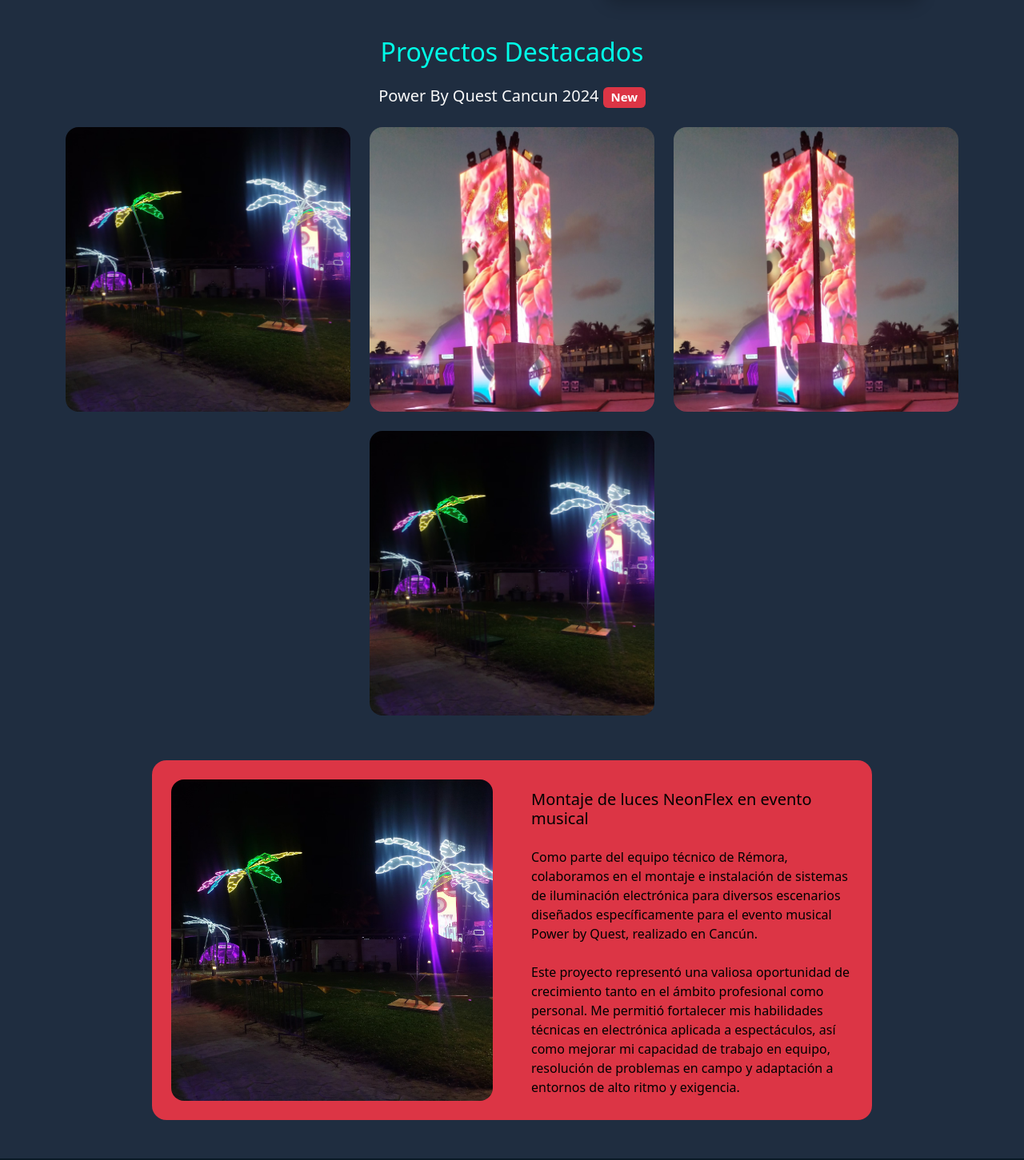
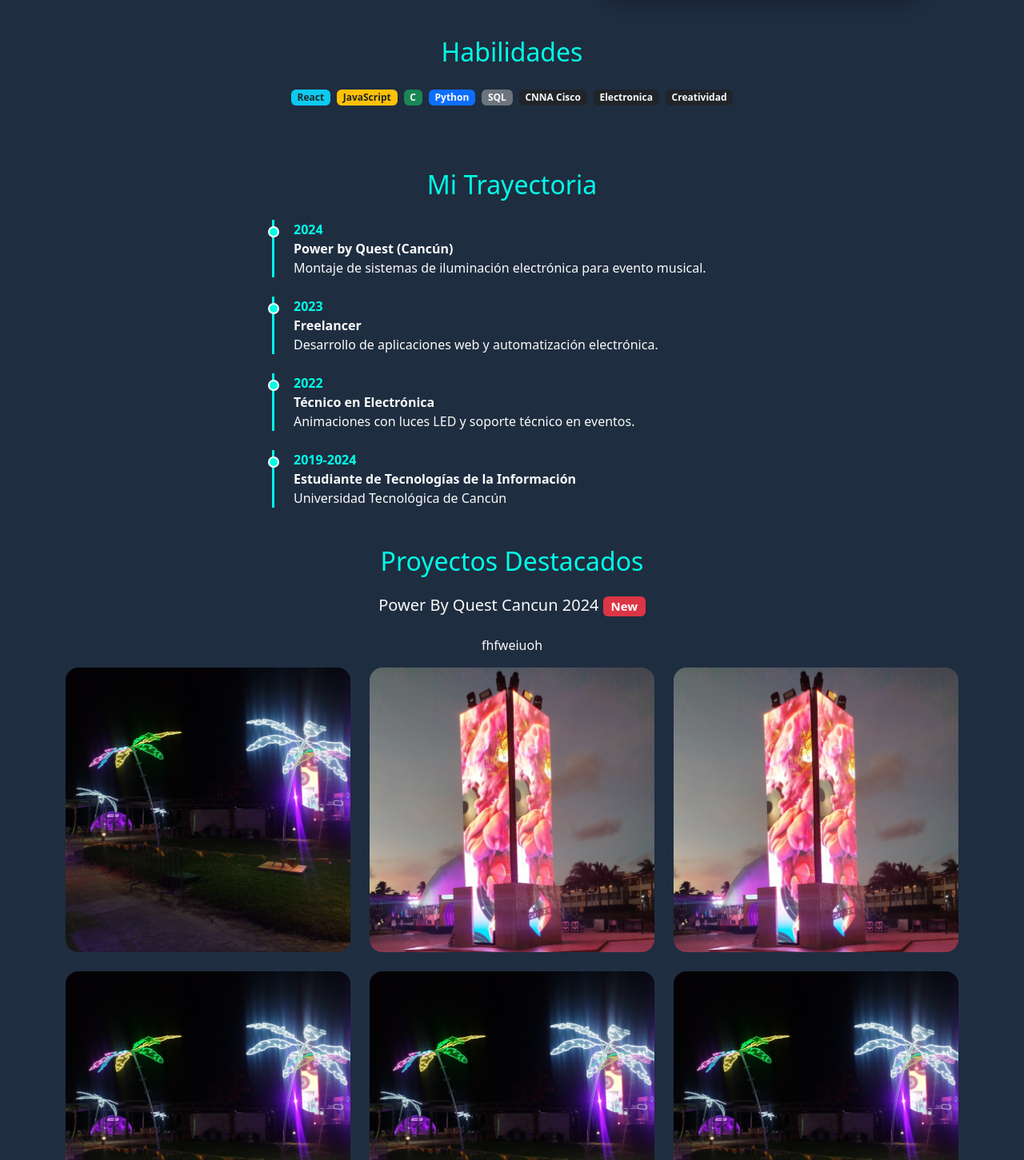
Before and after one commit to RmzGerardo/Elbetunas, a React (Vite) app: page / in a window 1280 px wide. Shown: the part 739-2190 px from the top of the page at 80% size. Built offline with nearby package versions, Linux system fonts and the light colour scheme; a web font is replaced by a local one.

Commit message:
Cambios hechos en produccion

```diff
--- a/src/about_main/Portafolio.jsx
+++ b/src/about_main/Portafolio.jsx
@@ -1,22 +1,103 @@
-// import spider from "../img/spider.jpg"; // Asegúrate de que la ruta sea correcta
-import cubo_3 from "../img/cubo_3.jpg"; // Asegúrate de que la ruta sea correcta
-import cubo_2 from "../img/cubo_2.jpg"; // Asegúrate de que la ruta sea correcta
-import can4 from "../img/can4.jpg"; // Asegúrate de que la ruta sea correcta
+import cubo_3 from "../img/cubo_3.jpg";
+import cubo_2 from "../img/cubo_2.jpg";
 
 export const Portafolio = () => {
   const proyectos = [
     {
       nombre: "Proyecto Power by Quest",
       descripcion: "Instalacion de leds para evento musical en Cancun.",
-      imagen: "../img/spider.jpg", // pon la ruta de tu imagen
+      imagen: "../img/spider.jpg", //
       github: "https://github.com/usuario/tareas",
       demo: "https://tareas-demo.com",
     },
-    // ...más proyectos
   ];
 
   return (
     <>
+      <section className="container my-5">
+        <div className="row">
+          <div className="col-12 text-center mb-4">
+            <h2 className="text-center mb-4" style={{ color: "#00ffe7" }}>
+              Habilidades
+            </h2>
+            <div className="row justify-content-center">
+              <div className="col-auto mb-2">
+                <span className="badge bg-info text-dark mx-1">
+                  <i className="fab fa-react"></i> React
+                </span>
+                <span className="badge bg-warning text-dark mx-1">
+                  <i className="fab fa-js"></i> JavaScript
+                </span>
+                <span className="badge bg-success text-light mx-1">
+                  <i className="fab fa-node"></i> C
+                </span>
+                <span className="badge bg-primary text-light mx-1">
+                  <i className="fab fa-bootstrap"></i> Python
+                </span>
+                <span className="badge bg-secondary text-light mx-1">
+                  <i className="fas fa-database"></i> SQL
+                </span>
+                <span className="badge bg-dark text-light mx-1">
+                  <i className="fas fa-users"></i> CNNA Cisco
+                </span>
+                <span className="badge bg-dark text-light mx-1">
+                  <i className="fas fa-comments"></i> Electronica
+                </span>
+                <span className="badge bg-dark text-light mx-1">
+                  <i className="fas fa-lightbulb"></i> Creatividad
+                </span>
+              </div>
+            </div>
+          </div>
+        </div>
+      </section>
+
+      <section className="container my-5">
+        <h2 className="text-center mb-4" style={{ color: "#00ffe7" }}>
+          Mi Trayectoria
+        </h2>
+        <ul
+          className="timeline list-unstyled mx-auto"
+          style={{ maxWidth: 600 }}
+        >
+          <li className="mb-4">
+            <div className="fw-bold" style={{ color: "#00ffe7" }}>
+              2024
+            </div>
+            <div className="fw-semibold">Power by Quest (Cancún)</div>
+            <div>
+              Montaje de sistemas de iluminación electrónica para evento
+              musical.
+            </div>
+          </li>
+          <li className="mb-4">
+            <div className="fw-bold" style={{ color: "#00ffe7" }}>
+              2023
+            </div>
+            <div className="fw-semibold">Freelancer</div>
+            <div>
+              Desarrollo de aplicaciones web y automatización electrónica.
+            </div>
+          </li>
+          <li className="mb-4">
+            <div className="fw-bold" style={{ color: "#00ffe7" }}>
+              2022
+            </div>
+            <div className="fw-semibold">Técnico en Electrónica</div>
+            <div>Animaciones con luces LED y soporte técnico en eventos.</div>
+          </li>
+          <li>
+            <div className="fw-bold" style={{ color: "#00ffe7" }}>
+              2019-2024
+            </div>
+            <div className="fw-semibold">
+              Estudiante de Tecnologías de la Información
+            </div>
+            <div>Universidad Tecnológica de Cancún</div>
+          </li>
+        </ul>
+      </section>
+
       <section className="container my-5">
         <h2 className="text-center mb-4" style={{ color: "#00ffe7" }}>
           Proyectos Destacados
@@ -25,9 +106,10 @@ export const Portafolio = () => {
           Power By Quest Cancun 2024{" "}
           <span className="badge bg-danger">New</span>
         </h5>
-        {/* <div className="text-center mb-3">
-          <button className="btn btn-success life-detalle">Ver detalles</button>
-        </div> */}
+        <div className="row justify-content-center">
+          <p className="text-center">fhfweiuoh</p>
+        </div>
+
         <div className="row justify-content-center ">
           <div className="col-6 col-md-4 mb-4 d-flex justify-content-center">
             <img
@@ -58,45 +140,19 @@ export const Portafolio = () => {
               style={{ width: "100%", borderRadius: "16px" }}
             />
           </div>
-        </div>
-
-        <div
-          className="row g-0 bg-danger position-relative carta-foto align-items-center"
-          style={{
-            maxWidth: "900px",
-            margin: "2rem auto",
-            borderRadius: "18px",
-            overflow: "hidden",
-          }}
-        >
-          <div className="col-md-6 p-4 d-flex justify-content-center align-items-center">
+          <div className="col-6 col-md-4 mb-4 d-flex justify-content-center">
             <img
               src={cubo_2}
               alt=""
               style={{ width: "100%", borderRadius: "16px" }}
             />
           </div>
-          <div className="col-md-6 p-4 d-flex flex-column justify-content-center">
-            <h5 className="mt-2 text-black text-life">
-              Montaje de luces NeonFlex en evento musical
-            </h5>
-            <p
-              className="text-black mt-3 text-life"
-              style={{ marginBottom: 0 }}
-            >
-              Como parte del equipo técnico de Rémora, colaboramos en el montaje
-              e instalación de sistemas de iluminación electrónica para diversos
-              escenarios diseñados específicamente para el evento musical Power
-              by Quest, realizado en Cancún.
-              <br />
-              <br />
-              Este proyecto representó una valiosa oportunidad de crecimiento
-              tanto en el ámbito profesional como personal. Me permitió
-              fortalecer mis habilidades técnicas en electrónica aplicada a
-              espectáculos, así como mejorar mi capacidad de trabajo en equipo,
-              resolución de problemas en campo y adaptación a entornos de alto
-              ritmo y exigencia.
-            </p>
+          <div className="col-6 col-md-4 mb-4 d-flex justify-content-center">
+            <img
+              src={cubo_2}
+              alt=""
+              style={{ width: "100%", borderRadius: "16px" }}
+            />
           </div>
         </div>
       </section>
--- a/src/about_main/life.css
+++ b/src/about_main/life.css
@@ -1,3 +1,16 @@
-.titulo_life {
-  color: pink;
+.timeline li {
+  position: relative;
+  padding-left: 24px;
+  border-left: 3px solid #00ffe7;
 }
+.timeline li::before {
+  content: "";
+  position: absolute;
+  left: -8px;
+  top: 8px;
+  width: 14px;
+  height: 14px;
+  background: #00ffe7;
+  border-radius: 50%;
+  border: 2px solid #fff;
+}
```
